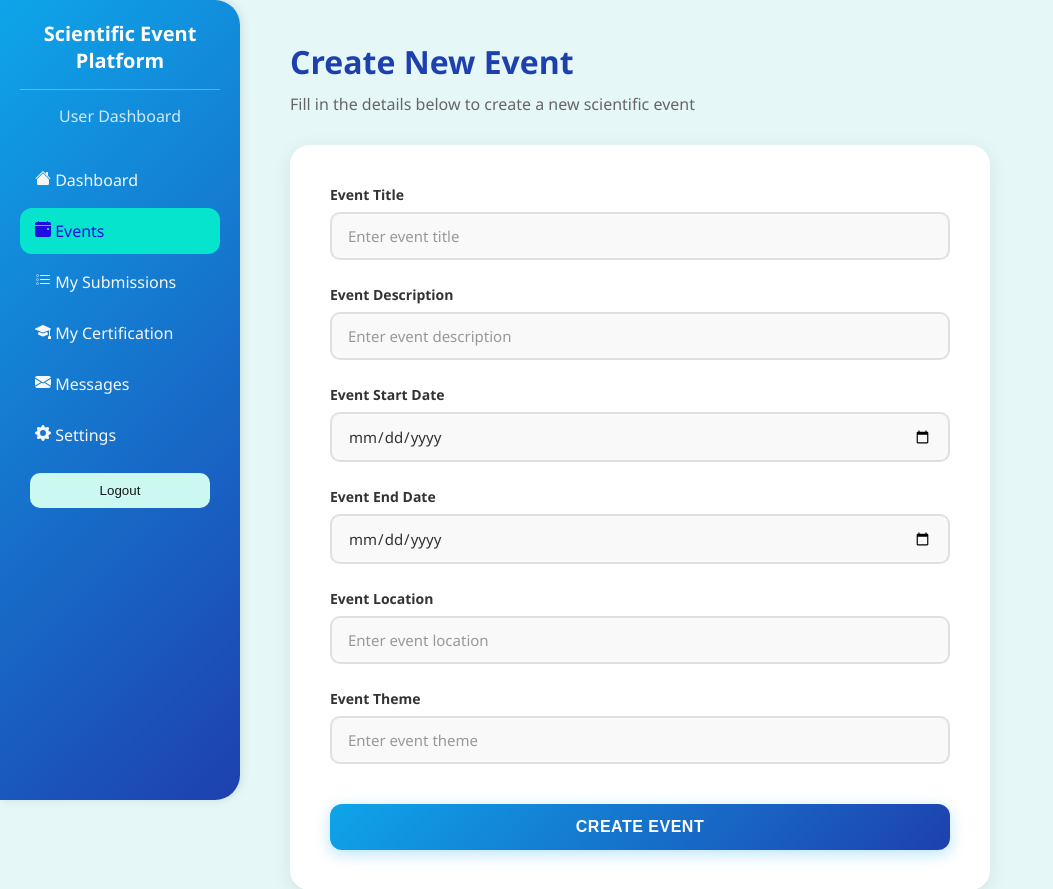
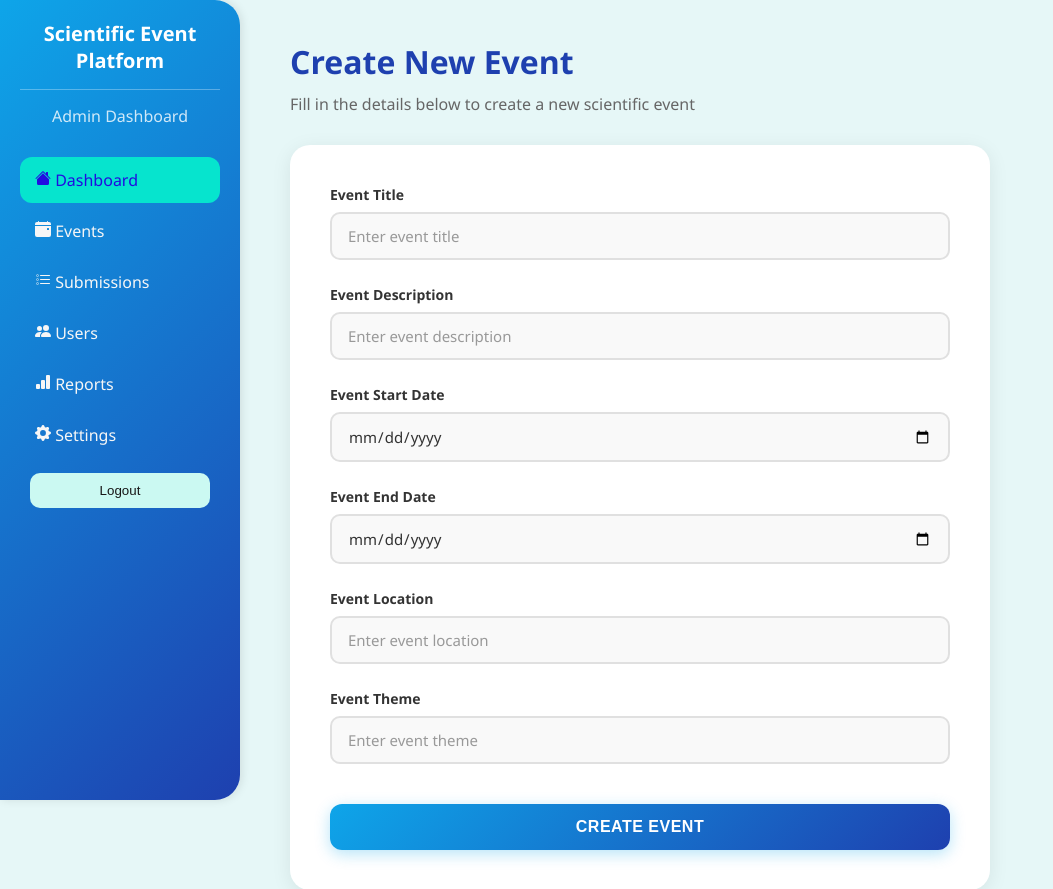
Before and after one commit to bensidbassem-del/Sceintific_med_prj, a Python web app: template templates/create_event.html in a window 1280 px wide. Shown: the top 889 px of the page, without its empty margins (0-1053 px from the left). Run offline with Jinja, Linux system fonts and the light colour scheme; the template is opened without the code that fills it, so the values that code supplies are empty.

Commit message:
Update sidebar links and labels in create_event.html

```diff
--- a/templates/create_event.html
+++ b/templates/create_event.html
@@ -221,12 +221,12 @@
     </style>
 </head>
 <body>
-    <div class="sidebar">
+     <div class="sidebar">
         <h1>Scientific Event Platform</h1>
-        <p>User Dashboard</p>
+        <p>Admin Dashboard</p>
         <div class="content">
             <div class="sss">
-                <a href="userdashboard.html">
+                <a href="/adminpage" class="active">
                     <svg xmlns="http://www.w3.org/2000/svg" width="16" height="16" fill="currentColor" class="bi bi-house-fill" viewBox="0 0 16 16">
                         <path d="M8.707 1.5a1 1 0 0 0-1.414 0L.646 8.146a.5.5 0 0 0 .708.708L8 2.207l6.646 6.647a.5.5 0 0 0 .708-.708L13 5.793V2.5a.5.5 0 0 0-.5-.5h-1a.5.5 0 0 0-.5.5v1.293z"/>
                         <path d="m8 3.293 6 6V13.5a1.5 1.5 0 0 1-1.5 1.5h-9A1.5 1.5 0 0 1 2 13.5V9.293z"/>
@@ -234,38 +234,37 @@
                 </a>
             </div>
             <div class="sss">
-                <a href="#event" class="active">
+                <a href="/show_events">
                     <svg xmlns="http://www.w3.org/2000/svg" width="16" height="16" fill="currentColor" class="bi bi-calendar-event-fill" viewBox="0 0 16 16">
                         <path d="M4 .5a.5.5 0 0 0-1 0V1H2a2 2 0 0 0-2 2v1h16V3a2 2 0 0 0-2-2h-1V.5a.5.5 0 0 0-1 0V1H4zM16 14V5H0v9a2 2 0 0 0 2 2h12a2 2 0 0 0 2-2m-3.5-7h1a.5.5 0 0 1 .5.5v1a.5.5 0 0 1-.5.5h-1a.5.5 0 0 1-.5-.5v-1a.5.5 0 0 1 .5-.5"/>
                     </svg> Events
                 </a>
             </div>
             <div class="sss">
-                <a href="#subm">
+                <a href="/show_submissions">
                     <svg xmlns="http://www.w3.org/2000/svg" width="16" height="16" fill="currentColor" class="bi bi-list-task" viewBox="0 0 16 16">
                         <path fill-rule="evenodd" d="M2 2.5a.5.5 0 0 0-.5.5v1a.5.5 0 0 0 .5.5h1a.5.5 0 0 0 .5-.5V3a.5.5 0 0 0-.5-.5zM3 3H2v1h1z"/>
                         <path d="M5 3.5a.5.5 0 0 1 .5-.5h9a.5.5 0 0 1 0 1h-9a.5.5 0 0 1-.5-.5M5.5 7a.5.5 0 0 0 0 1h9a.5.5 0 0 0 0-1zm0 4a.5.5 0 0 0 0 1h9a.5.5 0 0 0 0-1z"/>
                         <path fill-rule="evenodd" d="M1.5 7a.5.5 0 0 1 .5-.5h1a.5.5 0 0 1 .5.5v1a.5.5 0 0 1-.5.5H2a.5.5 0 0 1-.5-.5zM2 7h1v1H2zm0 3.5a.5.5 0 0 0-.5.5v1a.5.5 0 0 0 .5.5h1a.5.5 0 0 0 .5-.5v-1a.5.5 0 0 0-.5-.5zm1 .5H2v1h1z"/>
-                    </svg> My Submissions
+                    </svg> Submissions
                 </a>
             </div>
             <div class="sss">
-                <a href="#cert">
-                    <svg xmlns="http://www.w3.org/2000/svg" width="16" height="16" fill="currentColor" class="bi bi-mortarboard-fill" viewBox="0 0 16 16">
-                        <path d="M8.211 2.047a.5.5 0 0 0-.422 0l-7.5 3.5a.5.5 0 0 0 .025.917l7.5 3a.5.5 0 0 0 .372 0L14 7.14V13a1 1 0 0 0-1 1v2h3v-2a1 1 0 0 0-1-1V6.739l.686-.275a.5.5 0 0 0 .025-.917z"/>
-                        <path d="M4.176 9.032a.5.5 0 0 0-.656.327l-.5 1.7a.5.5 0 0 0 .294.605l4.5 1.8a.5.5 0 0 0 .372 0l4.5-1.8a.5.5 0 0 0 .294-.605l-.5-1.7a.5.5 0 0 0-.656-.327L8 10.466z"/>
-                    </svg> My Certification
+                <a href="#users">
+                    <svg xmlns="http://www.w3.org/2000/svg" width="16" height="16" fill="currentColor" class="bi bi-people-fill" viewBox="0 0 16 16">
+                        <path d="M7 14s-1 0-1-1 1-4 5-4 5 3 5 4-1 1-1 1zm4-6a3 3 0 1 0 0-6 3 3 0 0 0 0 6m-5.784 6A2.238 2.238 0 0 1 5 13c0-1.355.68-2.75 1.936-3.72A6.325 6.325 0 0 0 5 9c-4 0-5 3-5 4s1 1 1 1zM4.5 8a2.5 2.5 0 1 0 0-5 2.5 2.5 0 0 0 0 5"/>
+                    </svg> Users
                 </a>
             </div>
             <div class="sss">
-                <a href="#msg">
-                    <svg xmlns="http://www.w3.org/2000/svg" width="16" height="16" fill="currentColor" class="bi bi-envelope-fill" viewBox="0 0 16 16">
-                        <path d="M.05 3.555A2 2 0 0 1 2 2h12a2 2 0 0 1 1.95 1.555L8 8.414zM0 4.697v7.104l5.803-3.558zM6.761 8.83l-6.57 4.027A2 2 0 0 0 2 14h12a2 2 0 0 0 1.808-1.144l-6.57-4.027L8 9.586zm3.436-.586L16 11.801V4.697z"/>
-                    </svg> Messages
+                <a href="#reports">
+                    <svg xmlns="http://www.w3.org/2000/svg" width="16" height="16" fill="currentColor" class="bi bi-bar-chart-fill" viewBox="0 0 16 16">
+                        <path d="M1 11a1 1 0 0 1 1-1h2a1 1 0 0 1 1 1v3a1 1 0 0 1-1 1H2a1 1 0 0 1-1-1zm5-4a1 1 0 0 1 1-1h2a1 1 0 0 1 1 1v7a1 1 0 0 1-1 1H7a1 1 0 0 1-1-1zm5-5a1 1 0 0 1 1-1h2a1 1 0 0 1 1 1v12a1 1 0 0 1-1 1h-2a1 1 0 0 1-1-1z"/>
+                    </svg> Reports
                 </a>
             </div>
             <div class="sss">
-                <a href="#setti">
+                <a href="#settings">
                     <svg xmlns="http://www.w3.org/2000/svg" width="16" height="16" fill="currentColor" class="bi bi-gear-fill" viewBox="0 0 16 16">
                         <path d="M9.405 1.05c-.413-1.4-2.397-1.4-2.81 0l-.1.34a1.464 1.464 0 0 1-2.105.872l-.31-.17c-1.283-.698-2.686.705-1.987 1.987l.169.311c.446.82.023 1.841-.872 2.105l-.34.1c-1.4.413-1.4 2.397 0 2.81l.34.1a1.464 1.464 0 0 1 .872 2.105l-.17.31c-.698 1.283.705 2.686 1.987 1.987l.311-.169a1.464 1.464 0 0 1 2.105.872l.1.34c.413 1.4 2.397 1.4 2.81 0l.1-.34a1.464 1.464 0 0 1 2.105-.872l.31.17c1.283.698 2.686-.705 1.987-1.987l-.169-.311a1.464 1.464 0 0 1 .872-2.105l.34-.1c1.4-.413 1.4-2.397 0-2.81l-.34-.1a1.464 1.464 0 0 1-.872-2.105l.17-.31c.698-1.283-.705-2.686-1.987-1.987l-.311.169a1.464 1.464 0 0 1-2.105-.872zM8 10.93a2.929 2.929 0 1 1 0-5.86 2.929 2.929 0 0 1 0 5.858z"/>
                     </svg> Settings
```
